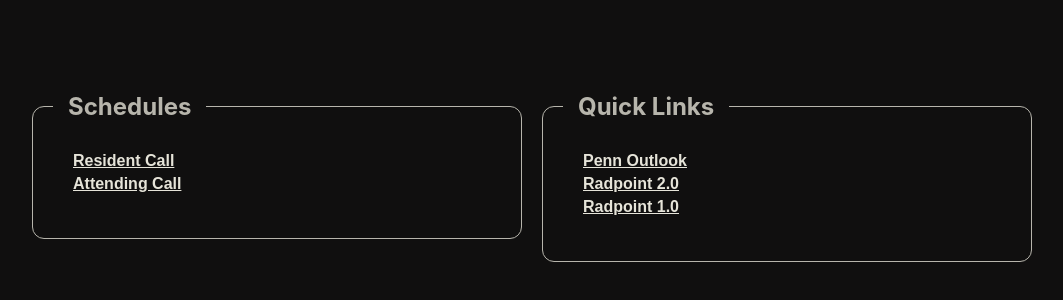
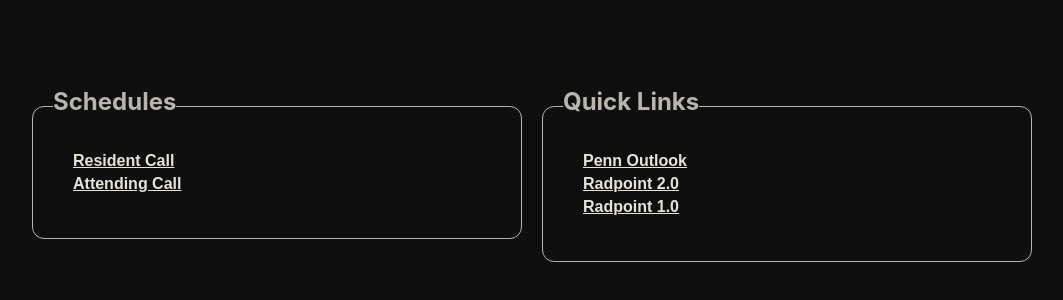
Before and after one commit to intrepidlemon/htbar, a plain HTML site: page links.html in a window 1280 px wide. Shown: the part 244-544 px from the top of the page, without its empty margins (108-1171 px from the left). Drawn offline with Linux system fonts and the light colour scheme.

Commit message:
Update links.html

```diff
--- a/links.html
+++ b/links.html
@@ -33,8 +33,6 @@
             position: absolute;
             top: -40px;
             left: 20px;
-            background: #100F0F;
-            padding: 5px 15px;
             font-weight: 500;
             text-align: center;
             color: #B7B5AC;
@@ -52,6 +50,9 @@
         }
         .collapsed .content {
             display: none;
+        }
+        h2 {
+          background: #100F0F;
         }
     </style>
 </head>
```
